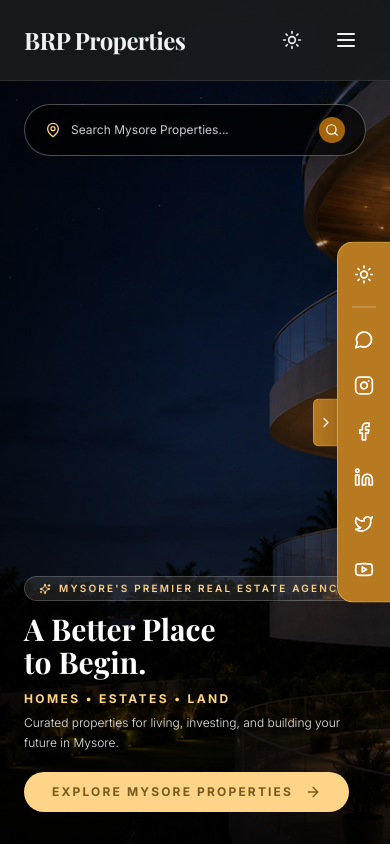
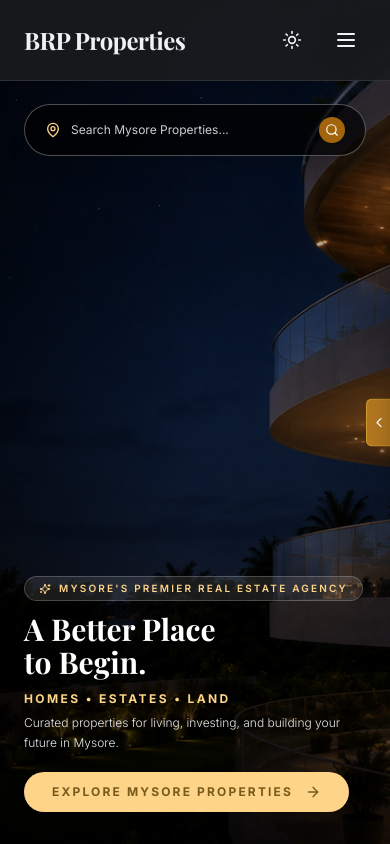
Before and after one commit to rameshdarisi03/realestate, a Next.js app: page / in a window 390 px wide. Shown: the top 844 px of the page. Built offline with nearby package versions, Linux system fonts and the light colour scheme; a web font is replaced by a local one.

Commit message:
fix: keep floating socials widget collapsed by default on mobile devices

```diff
--- a/src/components/common/FloatingSocialsWidget.tsx
+++ b/src/components/common/FloatingSocialsWidget.tsx
@@ -1,6 +1,6 @@
 'use client';
 
-import React, { useState } from 'react';
+import React, { useState, useEffect } from 'react';
 import { useTheme } from '@/context/ThemeContext';
 import {
   Moon,
@@ -16,9 +16,17 @@ import {
 } from 'lucide-react';
 
 export const FloatingSocialsWidget: React.FC = () => {
-  const [isOpen, setIsOpen] = useState(true);
+  // Collapsed by default on mobile / tablet (< 1024px)
+  const [isOpen, setIsOpen] = useState(false);
   const { theme, toggleTheme } = useTheme();
   const isDark = theme === 'dark';
+
+  useEffect(() => {
+    // Only auto-open on large desktop monitors
+    if (typeof window !== 'undefined' && window.innerWidth >= 1024) {
+      setIsOpen(true);
+    }
+  }, []);
 
   return (
     <aside
```
